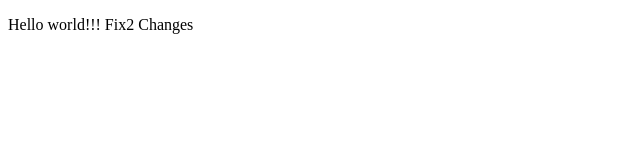
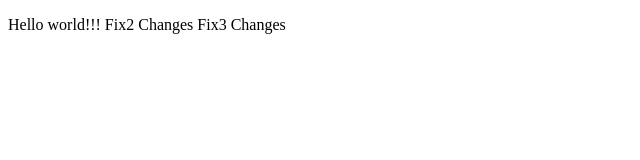
Before and after one commit to Invisi6le45/Tesrrepoz, a plain HTML site: page index.html in a window 1280 px wide. Shown: the whole page, without its empty margins (0-640 px from the left). Drawn offline with Linux system fonts and the light colour scheme.

Commit message:
creat: Fix3 Changes

```diff
--- a/index.html
+++ b/index.html
@@ -10,7 +10,7 @@
         <p>
             Hello world!!!
             Fix2 Changes
-
+            Fix3 Changes
         </p>
 
 
```
